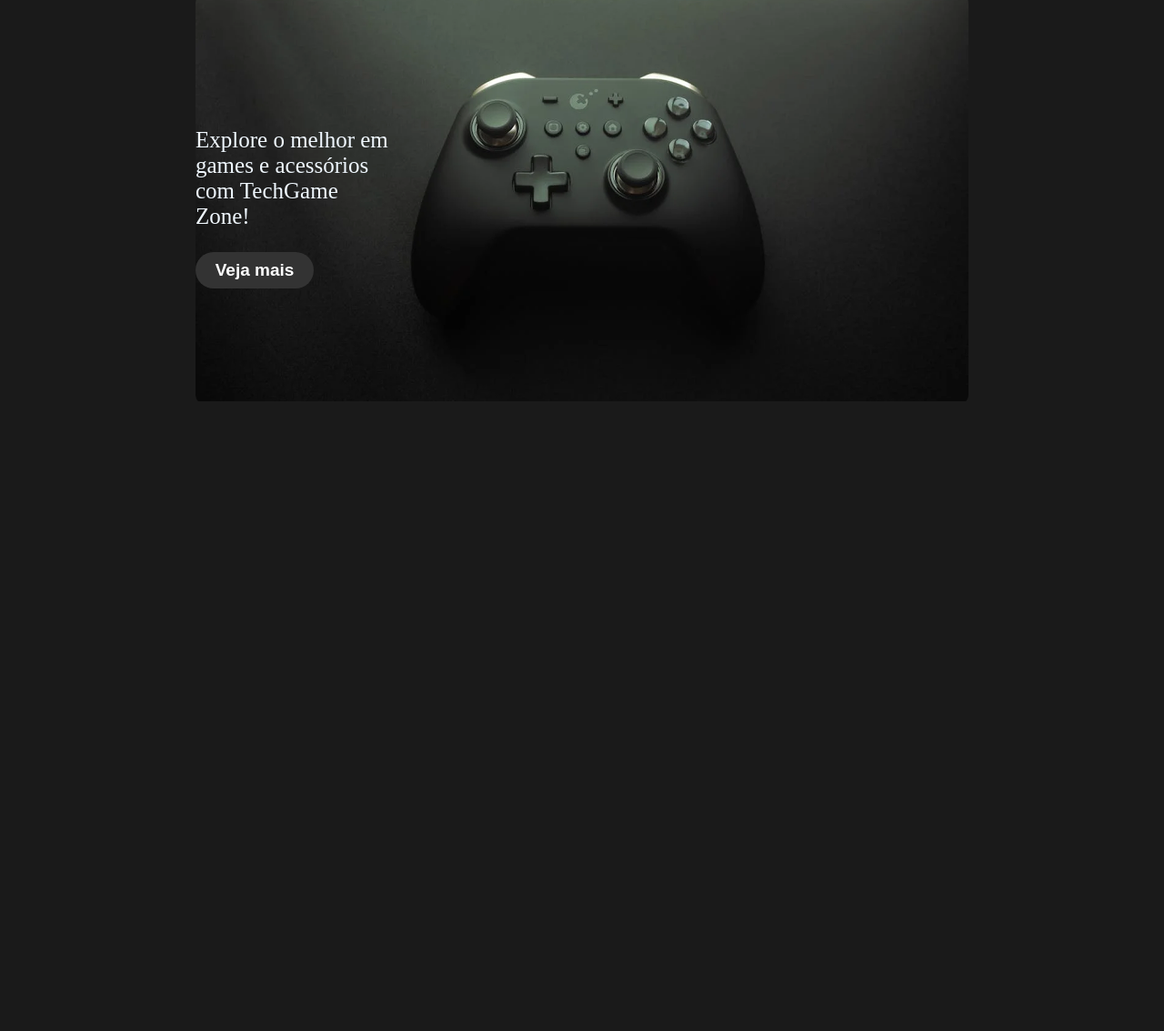
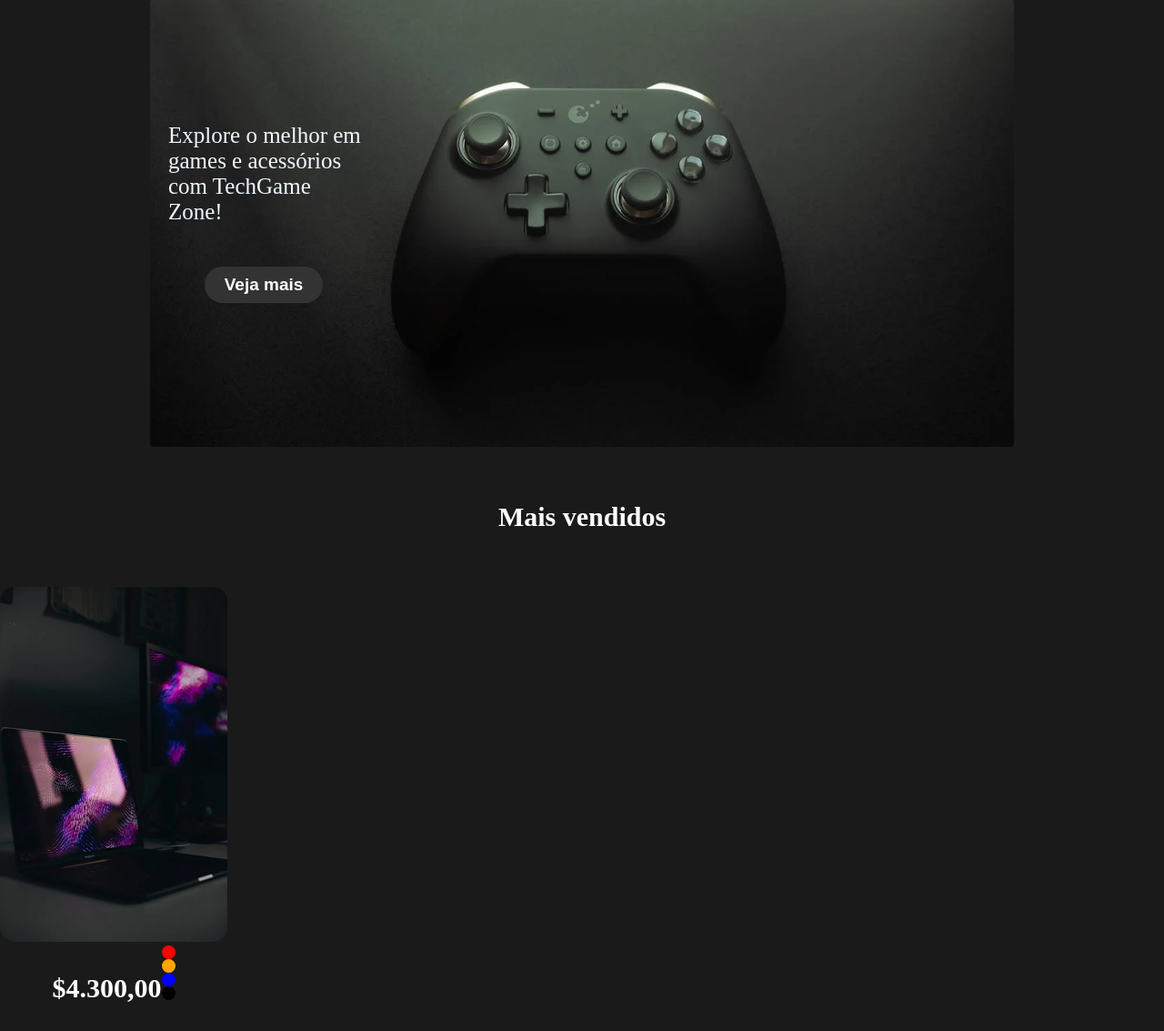
Before and after one commit to JeronimoCabanelas/Site-novo, a plain HTML site: page index.html in a window 1280 px wide. Shown: the part 113-1246 px from the top of the page at 91% size. Before the commit the page ends 800 px from the top, so only its background shows below. Drawn offline with nearby package versions, Linux system fonts and the light colour scheme.

Commit message:
Atualizando css.html.assents

```diff
--- a/index.html
+++ b/index.html
@@ -57,6 +57,33 @@
          </div>
 
       </section>
+      <section>
+        <div class="estrutura-titulo">
+          <p class="titulo">
+            Mais vendidos
+          </p>
+        </div>
+        <div class="carousel">
+          <div class="card">
+
+            <div class="card-img">
+              <img src="./assents/P1.png" alt="" class="produtos">
+            </div>
+            <div class="card-texto">
+              <p class="valor">$4.300,00</p>
+              <div class="caixa-cores">
+                <div class="cores vermelho"></div>
+                <div class="cores laranja"></div>
+                <div class="cores azul"></div>
+                <div class="cores preto"></div>
+              </div>
+            </div>
+
+          </div>
+        </div>
+
+
+      </section>
 
     </main>
     <footer>
--- a/style.css
+++ b/style.css
@@ -8,8 +8,8 @@ body{
 
 .banner{
 
-  height: 450px;
-  width: 850px;
+  height: 500px;
+  width: 950px;
   background-image: url("./assents/Rectangle\ 11.png"); /* Ele adiciona uma imagem como fundo */
   background-size: cover;
   display: flex;
@@ -67,7 +67,6 @@ nav{
   color: aliceblue;
   font-size: 25px;
 
-
 }
 
 .botao-banner{
@@ -80,12 +79,17 @@ nav{
   color: #ffffff;
   font-weight: bold;
   font-size: 19px;
+  margin: 60px;
+  margin-top: 1px;
+
+
 }
 
 .banner-estrutura{
 
   width: 220px;
-  margin: auto;
+  padding: 20px;
+  padding-top: auto;
 
 }
 
@@ -95,3 +99,73 @@ nav{
   justify-content: center;
 
 }
+
+.titulo{
+
+  color: #ffffff;
+  font-weight: bold;
+  font-size: 30px;
+
+}
+
+.estrutura-titulo{
+
+  display: flex;
+  justify-content: center;
+  padding: 30px;
+
+}
+
+.produtos{
+
+  height: 390px;
+  width: 250px;
+
+}
+
+.valor{
+
+  color: #ffffff;
+  font-weight: bold;
+  font-size: 30px;
+
+}
+
+.card-texto {
+
+  display: flex;
+  justify-content: center;
+
+}
+
+.card {
+
+  width: 250px;
+  height: 430px;
+
+}
+
+.cores {
+
+  height: 15px;
+  width: 15px;
+  border: none;
+  border-radius: 55px;
+
+}
+
+.vermelho {
+  background-color: red;
+}
+
+.laranja {
+  background-color: orange;
+}
+
+.azul {
+  background-color: blue;
+}
+
+.preto {
+  background-color: black;
+}
```
Also changed, not shown: assents/P1.png (added), assents/P2.png (added), assents/P3.png (added).
